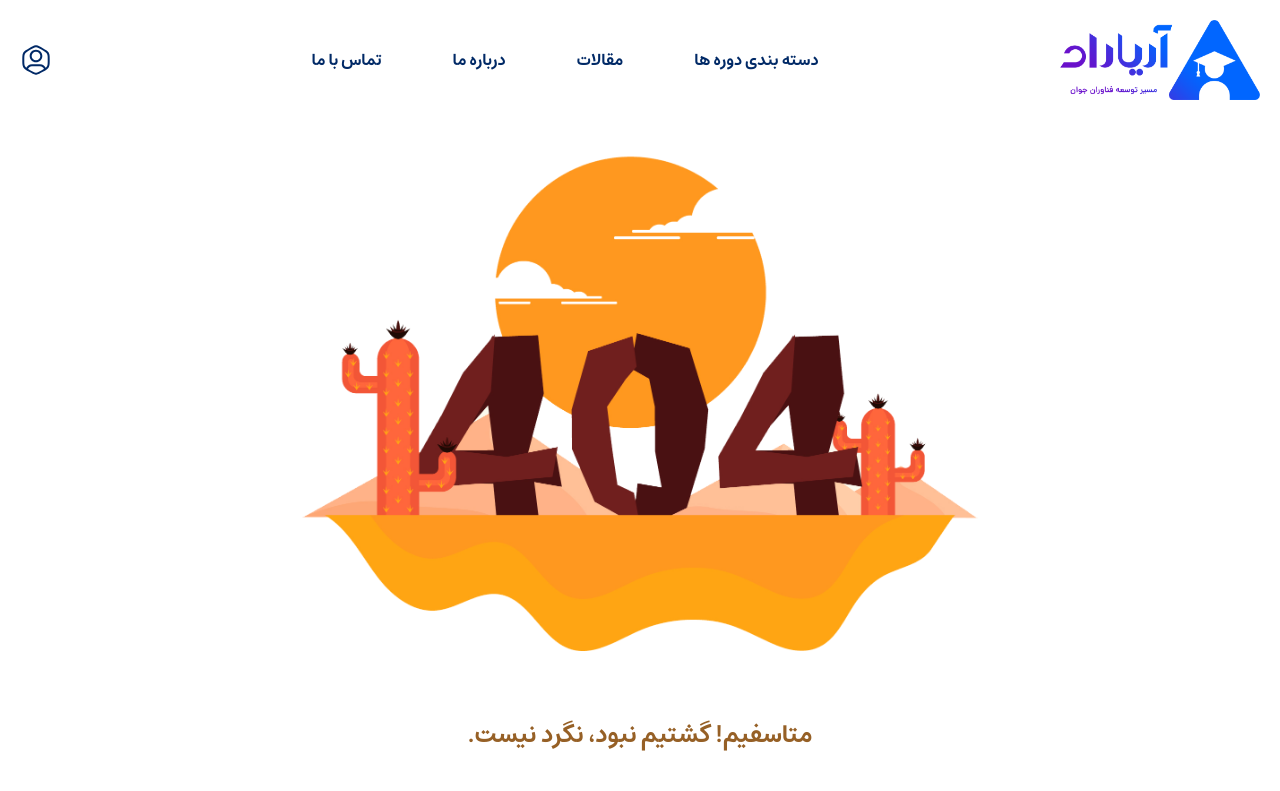
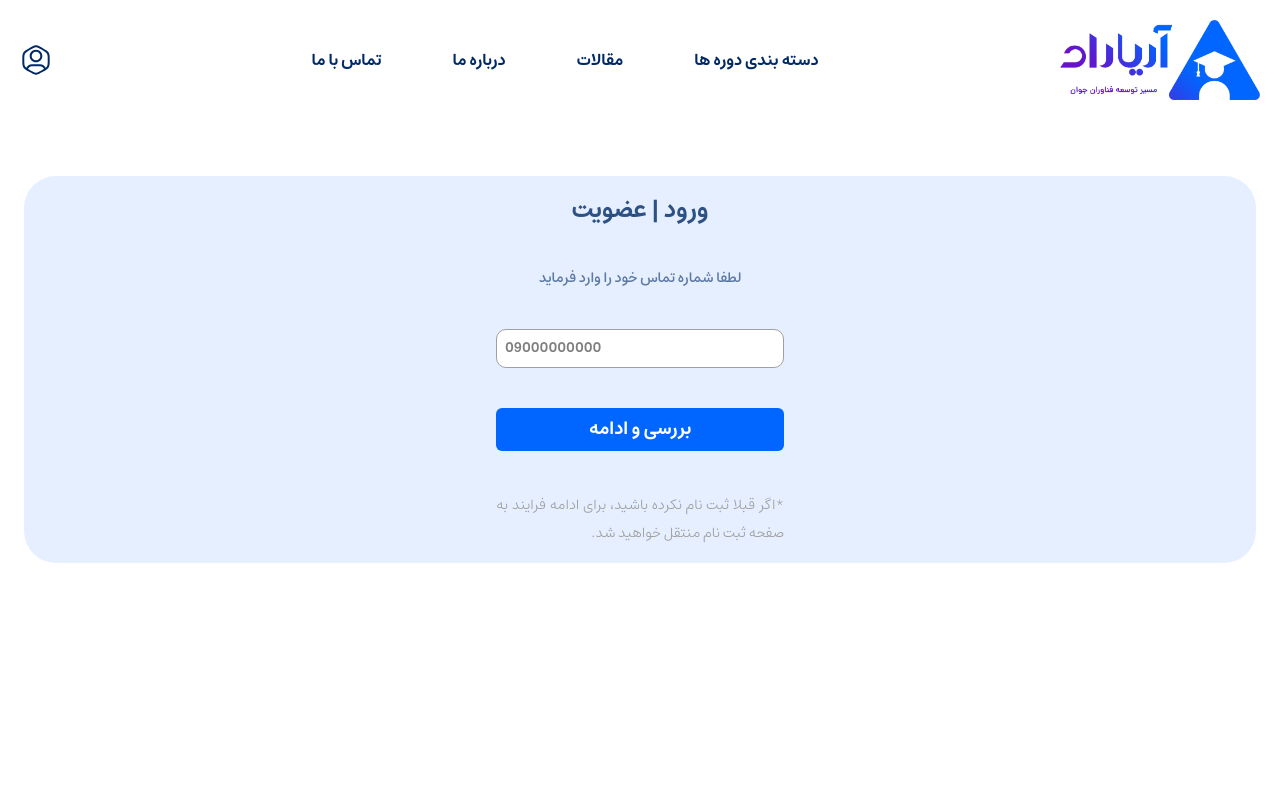
Before and after one commit to KasraEr/AriyaRadAcademy, a React (Vite) app: page /auth in a window 1280 px wide. Shown: the top 791 px of the page. Built offline with nearby package versions, Linux system fonts and the light colour scheme.

Commit message:
compeleting the login page

```diff
--- a/src/App.jsx
+++ b/src/App.jsx
@@ -10,6 +10,8 @@ import NotFoundPage from "./pages/NotFoundPage";
 import SelectedDifficultyPage from "./pages/SelectedDifficultyPage";
 import SelectedCategoryPage from "./pages/SelectedCategoryPage";
 import CourseDetailPage from "./pages/CourseDetailPage";
+import AuthPage from "./pages/AuthPage";
+import SignUpPage from "./pages/SignUpPage";
 
 export default function App() {
   return (
@@ -40,6 +42,8 @@ export default function App() {
         <Route path="/about-us" element={<AboutUsPage />} />
         <Route path="/contact-us" element={<ContactUsPage />} />
         <Route path="/articles" element={<ArticlesPage />} />
+        <Route path="/auth" element={<AuthPage />} />
+        <Route path="/auth/sign-up" element={<SignUpPage />} />
         <Route path="/*" element={<NotFoundPage />} />
       </Routes>
     </>
--- a/src/components/templates/Header.jsx
+++ b/src/components/templates/Header.jsx
@@ -58,7 +58,7 @@ export default function Header() {
           </ul>
           <Link
             className="hidden sm:flex w-full sm:max-ml:justify-end lg:justify-end"
-            to="/"
+            to="/auth"
           >
             <img
               src={login}
--- /dev/null
+++ b/src/pages/AuthPage.jsx
@@ -0,0 +1,76 @@
+import { useRef, useEffect, useState } from "react";
+//C-hooks
+import useTitle from "../hooks/useTitle.js";
+//temps
+import SignInPage from "./SignInPage.jsx";
+
+export default function AuthPage() {
+  useTitle("ورود یا عضویت");
+
+  const [shown, setShown] = useState(false);
+  const [login, setLogin] = useState(null);
+  const input = useRef(null);
+  const btn = useRef(null);
+
+  useEffect(() => {
+    input.current.focus();
+  }, []);
+
+  const clickHandler = (e) => {
+    e.preventDefault();
+    setShown(true);
+    btn.current.innerText = "لطفا منتظر بمانید";
+    setLogin(true);
+  };
+
+  return (
+    <div className="mt-8 w-full bg-primary-500/10 rounded-4xl p-4 flex flex-col items-center justify-center gap-10">
+      <h2 className="text-primary-900/80">ورود | عضویت</h2>
+      <p className="b3 text-primary-900/60">
+        لطفا شماره تماس خود را وارد فرماید
+      </p>
+      <input
+        type="text"
+        ref={input}
+        placeholder="09000000000"
+        className="b2 border border-text-500 bg-basic-100 outline-0 overflow-hidden rounded-[10px] p-2 w-2xs text-left"
+      />
+      <div className="bg-primary-500 text-basic-100 hover:bg-primary-100 hover:text-primary-900 active:bg-primary-900 active:text-basic-100 transition outline-0 overflow-hidden rounded-[6px] p-1 w-2xs flex items-center justify-center">
+        <button
+          type="button"
+          onClick={clickHandler}
+          ref={btn}
+          disabled={shown ? true : false}
+        >
+          بررسی و ادامه
+        </button>
+        <svg
+          className={`animate-spin -ml-1 mr-3 h-5 w-5 text-white ${
+            shown ? "block" : "hidden"
+          }`}
+          fill="none"
+          viewBox="0 0 24 24"
+        >
+          <circle
+            className="opacity-25"
+            cx="12"
+            cy="12"
+            r="10"
+            stroke="currentColor"
+            strokeWidth="4"
+          ></circle>
+          <path
+            className="opacity-75"
+            fill="currentColor"
+            d="M4 12a8 8 0 018-8V0C5.373 0 0 5.373 0 12h4zm2 5.291A7.962 7.962 0 014 12H0c0 3.042 1.135 5.824 3 7.938l3-2.647z"
+          ></path>
+        </svg>
+      </div>
+      <p className="subtitle3 text-text-500 text-justify w-2xs leading-7 before:content-['*']">
+        اگر قبلا ثبت نام نکرده باشید، برای ادامه فرایند به صفحه ثبت نام منتقل
+        خواهید شد.
+      </p>
+      {!!login && <SignInPage setLogin={setLogin} />}
+    </div>
+  );
+}
--- /dev/null
+++ b/src/pages/SignInPage.jsx
@@ -0,0 +1,45 @@
+import { useRef, useEffect } from "react";
+//C-hooks
+import useTitle from "../hooks/useTitle.js";
+
+export default function SignInPage({ setLogin }) {
+  useTitle("ورود");
+
+  const input = useRef(null);
+
+  useEffect(() => {
+    input.current.focus();
+  }, []);
+
+  return (
+    <>
+      <div className="z-5001 w-full h-full fixed left-0 top-0 backdrop-blur-[4px]">
+        <span
+          onClick={() => setLogin(null)}
+          className="inline-block size-8 text-center mr-4 mt-4 leading-8 text-xl font-bold cursor-pointer text-secondary-900 bg-secondary-100 border-text-500 rounded-xl"
+        >
+          X
+        </span>
+        <div className="m-auto flex flex-col items-center justify-center gap-5 bg-amber-100 w-fit p-5 rounded-2xl h-60 mt-40">
+          <h3 className="text-primary-900/80 leading-11 text-center">
+            کد تایید ارسال شده را وارد فرمایید
+          </h3>
+          <input
+            type="text"
+            ref={input}
+            placeholder="*****"
+            className="b2 border border-text-500 bg-basic-100 outline-0 overflow-hidden rounded-[10px] p-2 w-2xs text-left"
+          />
+          <button
+            onClick={() => {
+              console.log(input.current.value);
+            }}
+            className="bg-primary-500 text-basic-100 hover:bg-primary-100 hover:text-primary-900 active:bg-primary-900 active:text-basic-100 transition outline-0 overflow-hidden rounded-[6px] p-2 w-2xs"
+          >
+            ورود
+          </button>
+        </div>
+      </div>
+    </>
+  );
+}
--- /dev/null
+++ b/src/pages/SignUpPage.jsx
@@ -0,0 +1,3 @@
+export default function SignUpPage() {
+  return <div>SignUpPage</div>;
+}
```
